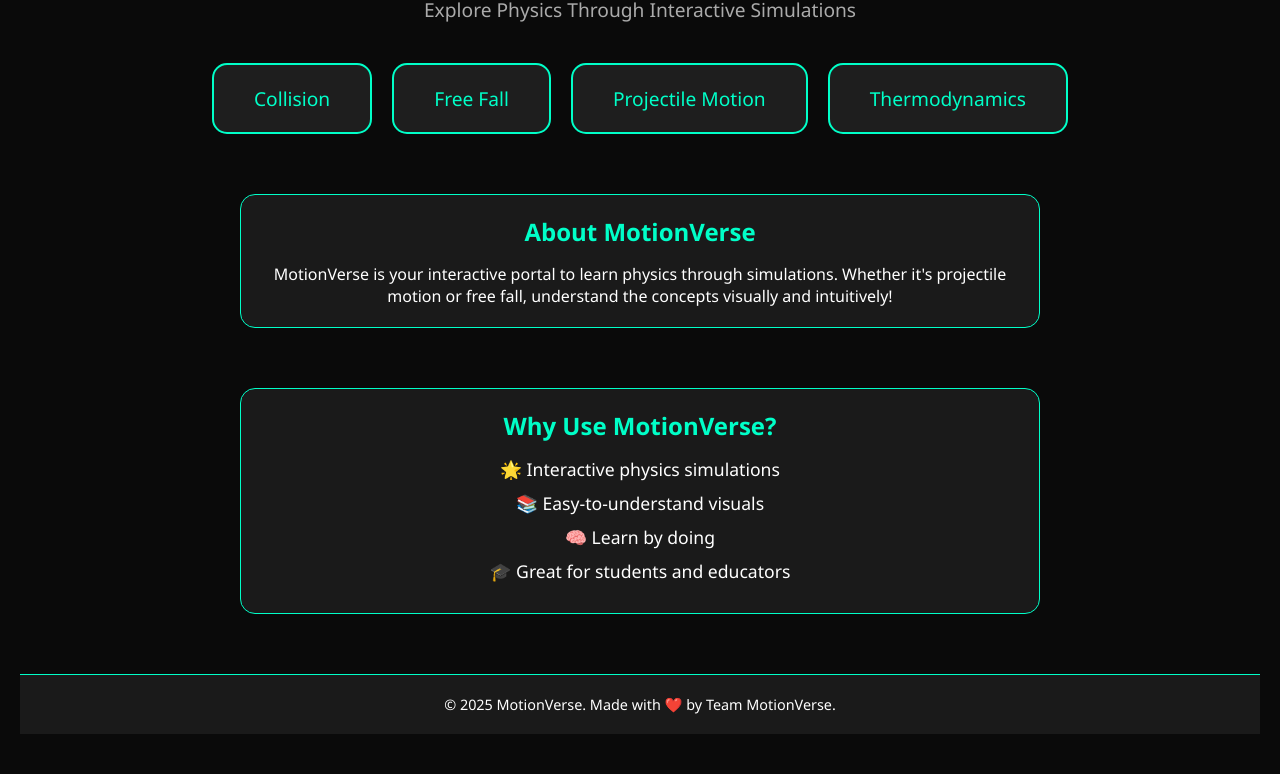
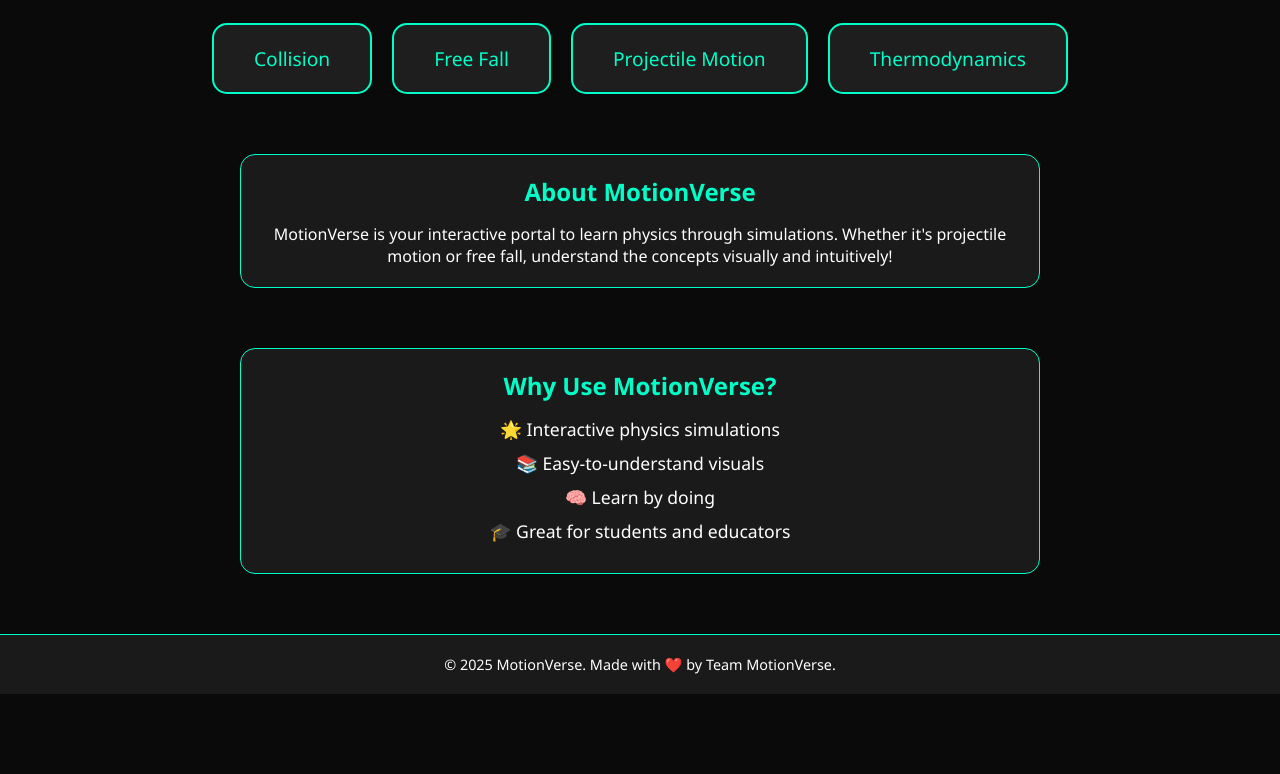
Before and after one commit to Jaypatel2006/MotionVerse, a plain HTML site: page index.html in a window 1280 px wide. Shown: the part 213-987 px from the top of the page. After the commit the page ends 907 px from the top, so only its background shows below. Drawn offline with Linux system fonts and the light colour scheme.

Commit message:
ui fixed

```diff
--- a/style.css
+++ b/style.css
@@ -4,12 +4,12 @@
   box-sizing: border-box;
 }
 body {
-  margin: 0;
+
   font-family: "Segoe UI", sans-serif;
   background: #0a0a0a;
   color: white;
   text-align: center;
-  padding: 40px 20px;
+
 }
 
 /* Navbar */
```
